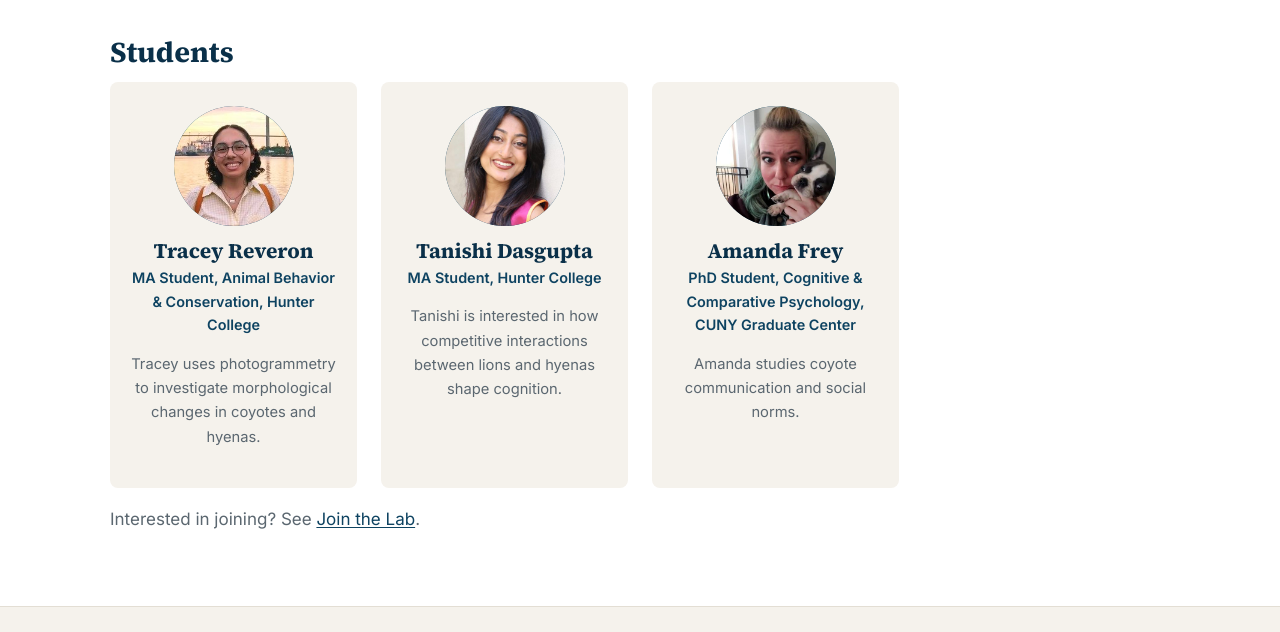
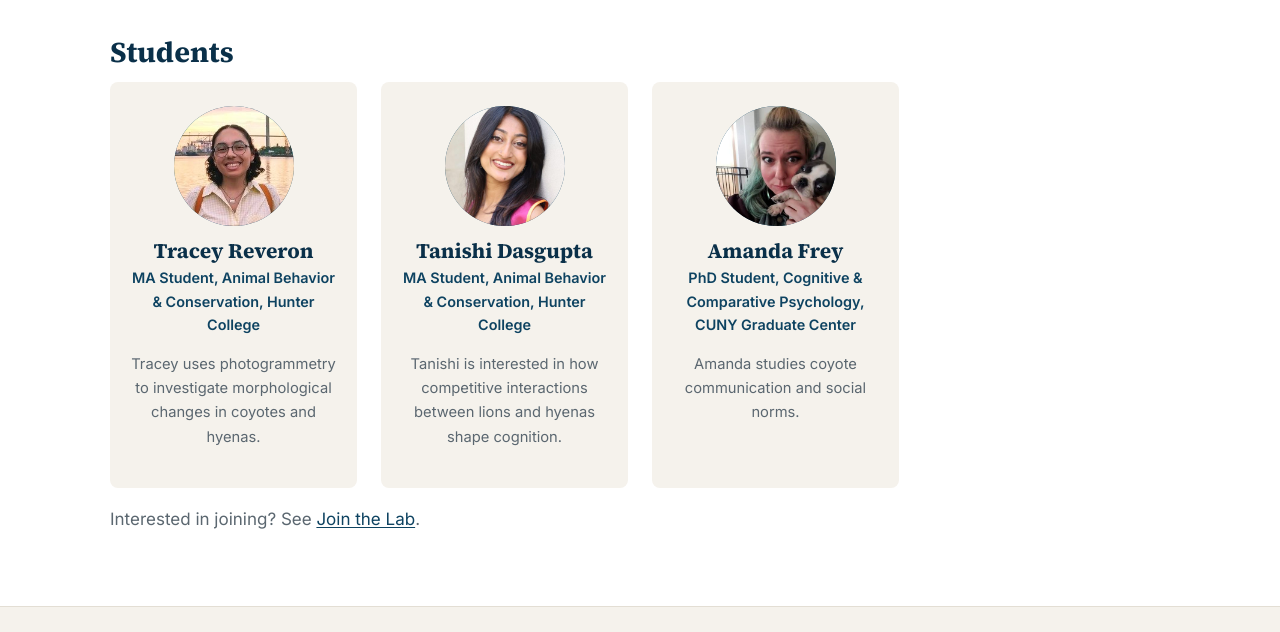
Before and after one commit to l-johnsonulrich/urban-cognition-lab, a plain HTML site: page people.html in a window 1280 px wide. Shown: the part 1163-1795 px from the top of the page. Drawn offline with Linux system fonts and the light colour scheme.

Commit message:
text updates

```diff
--- a/people.html
+++ b/people.html
@@ -57,7 +57,7 @@
   <article class="member">
     <img class="avatar" src="images/tanishi-dasgupta.jpg" alt="Tanishi Dasgupta" width="120" height="120">
     <h3>Tanishi Dasgupta</h3>
-    <p class="role">MA Student, Hunter College</p>
+    <p class="role">MA Student, Animal Behavior &amp; Conservation, Hunter College</p>
     <p class="member-bio">Tanishi is interested in how competitive interactions between lions and hyenas shape cognition.</p>
   </article>
   <article class="member">
```
